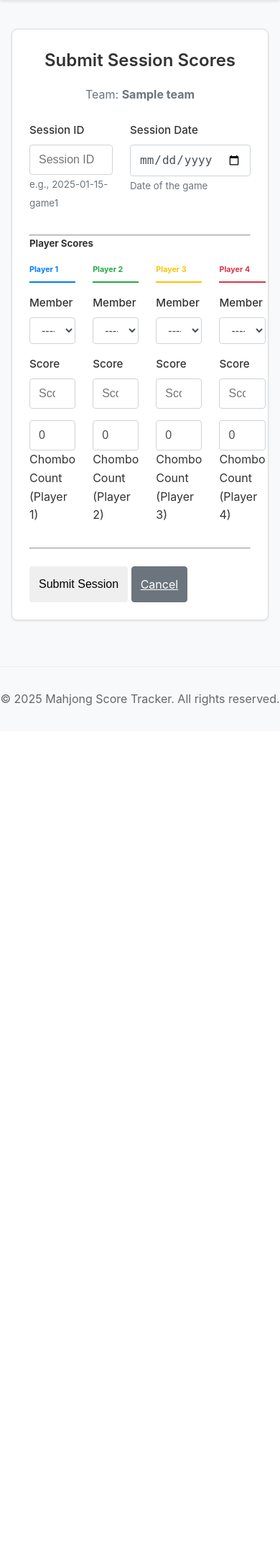
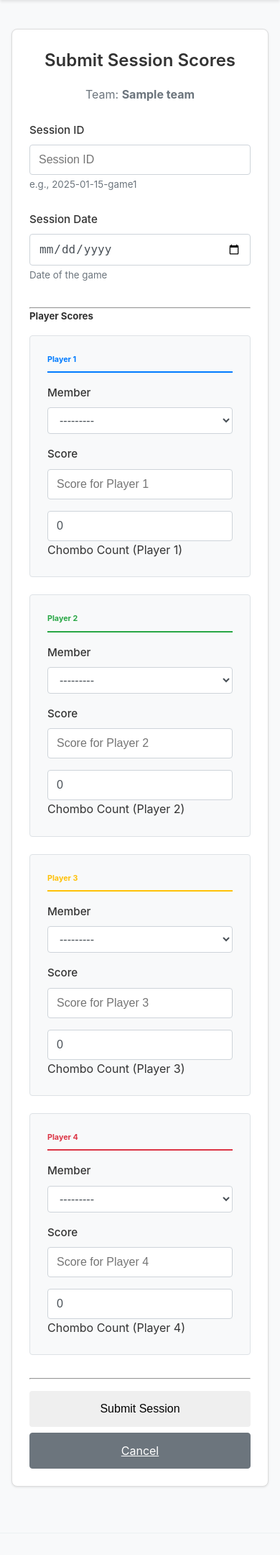
Before and after one commit to yuriko-aya/janki, a Django app: a page that uses templates/scores/session_submit.html in a window 390 px wide. Shown: the part 112-2273 px from the top of the page at 72% size. Before the commit the page ends 1093 px from the top, so only its background shows below. Run offline with Django 5.2, Linux system fonts and the light colour scheme; a user stored in the database is signed in; tables that the repository leaves empty hold one stand-in row (values such as "Sample post").

Commit message:
more mobile friendly on input session

```diff
--- a/static/css/style.css
+++ b/static/css/style.css
@@ -563,3 +563,64 @@ footer {
         max-width: 100%;
     }
 }
+
+/* Session Submit Page - Responsive Styles */
+.session-info-grid {
+    display: grid;
+    grid-template-columns: 1fr 1fr;
+    gap: 1.5rem;
+    margin-bottom: 2rem;
+}
+
+.player-scores-grid {
+    display: grid;
+    grid-template-columns: repeat(4, 1fr);
+    gap: 1.5rem;
+    margin-bottom: 2rem;
+}
+
+.player-card {
+    background-color: #f8f9fa;
+    padding: 1rem;
+    border-radius: 4px;
+    border: 1px solid #dee2e6;
+}
+
+.submit-actions {
+    display: flex;
+    gap: 0.5rem;
+    margin-top: 1rem;
+}
+
+/* Tablet view - 2 columns for players */
+@media (max-width: 992px) {
+    .player-scores-grid {
+        grid-template-columns: repeat(2, 1fr);
+    }
+}
+
+/* Mobile view - single column */
+@media (max-width: 768px) {
+    .session-info-grid {
+        grid-template-columns: 1fr;
+    }
+
+    .player-scores-grid {
+        grid-template-columns: 1fr;
+    }
+
+    .player-card {
+        padding: 1.5rem;
+    }
+}
+
+/* Small mobile - stack buttons */
+@media (max-width: 480px) {
+    .submit-actions {
+        flex-direction: column;
+    }
+
+    .submit-actions .btn {
+        width: 100%;
+    }
+}
--- a/templates/scores/session_submit.html
+++ b/templates/scores/session_submit.html
@@ -21,7 +21,7 @@
                 {% endif %}
 
                 <!-- Session ID and Date in 2-column grid -->
-                <div style="display: grid; grid-template-columns: 1fr 1fr; gap: 1.5rem; margin-bottom: 2rem;">
+                <div class="session-info-grid">
                     <!-- Session ID -->
                     <div>
                         <label for="{{ form.session_id.id_for_label }}" class="form-label">Session ID</label>
@@ -56,9 +56,9 @@
                 <!-- Player Scores in 4-column grid -->
                 <h5 class="mb-3">Player Scores</h5>
 
-                <div style="display: grid; grid-template-columns: repeat(4, 1fr); gap: 1.5rem; margin-bottom: 2rem;">
+                <div class="player-scores-grid">
                     <!-- Player 1 -->
-                    <div>
+                    <div class="player-card">
                         <h6 class="mb-3" style="border-bottom: 2px solid #007bff; padding-bottom: 0.5rem; color: #007bff;">Player 1</h6>
                         {% if form.member_0 %}
                             <div class="mb-3">
@@ -87,7 +87,7 @@
                     </div>
 
                     <!-- Player 2 -->
-                    <div>
+                    <div class="player-card">
                         <h6 class="mb-3" style="border-bottom: 2px solid #28a745; padding-bottom: 0.5rem; color: #28a745;">Player 2</h6>
                         {% if form.member_1 %}
                             <div class="mb-3">
@@ -116,7 +116,7 @@
                     </div>
 
                     <!-- Player 3 -->
-                    <div>
+                    <div class="player-card">
                         <h6 class="mb-3" style="border-bottom: 2px solid #ffc107; padding-bottom: 0.5rem; color: #ffc107;">Player 3</h6>
                         {% if form.member_2 %}
                             <div class="mb-3">
@@ -145,7 +145,7 @@
                     </div>
 
                     <!-- Player 4 -->
-                    <div>
+                    <div class="player-card">
                         <h6 class="mb-3" style="border-bottom: 2px solid #dc3545; padding-bottom: 0.5rem; color: #dc3545;">Player 4</h6>
                         {% if form.member_3 %}
                             <div class="mb-3">
@@ -176,9 +176,9 @@
 
                 <hr class="my-4">
 
-                <div class="d-flex gap-2 mt-4">
+                <div class="submit-actions">
                     <button type="submit" class="btn btn-success flex-grow-1" style="padding: 0.75rem;">Submit Session</button>
-                    <a href="{% url 'teams:member_list' slug=team.slug %}" class="btn btn-secondary flex-grow-1" style="padding: 0.75rem;">Cancel</a>
+                    <a href="{% url 'teams:team_detail' slug=team.slug %}" class="btn btn-secondary flex-grow-1" style="padding: 0.75rem;">Cancel</a>
                 </div>
             </form>
         </div>
```
